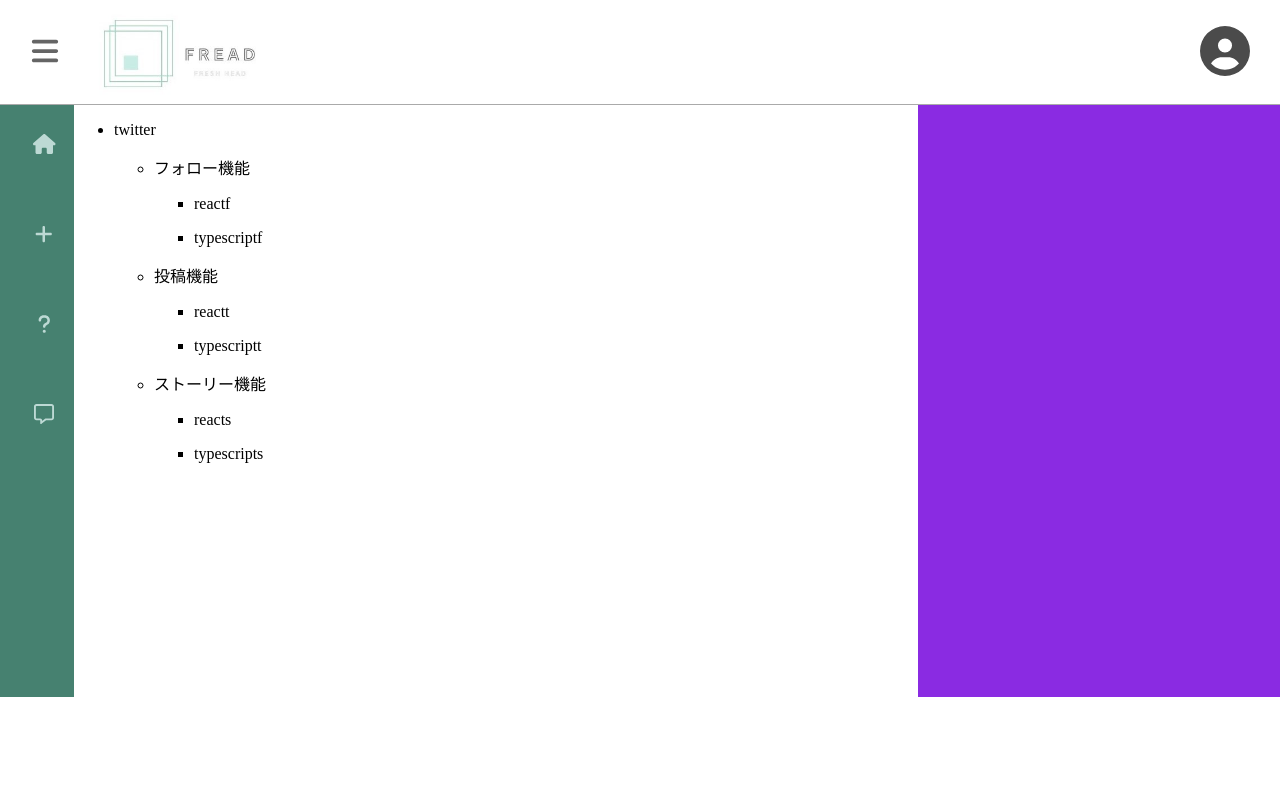
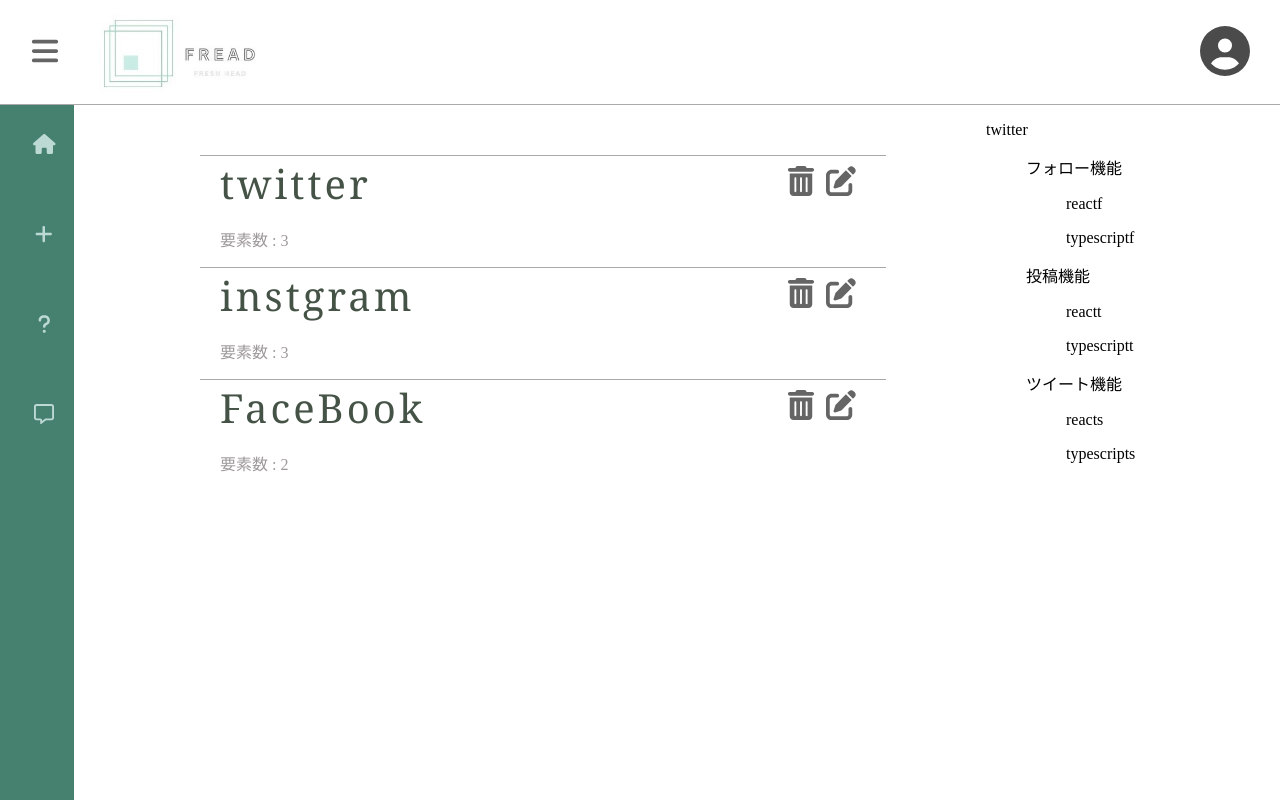
Before and after one commit to akuaki96/development-todo-app, a Next.js app: page / in a window 1280 px wide. Built offline with nearby package versions, Linux system fonts and the light colour scheme.

Commit message:
feat/ホーム画面のレイアウト調整

```diff
--- a/pages/component/atoms.tsx
+++ b/pages/component/atoms.tsx
@@ -12,17 +12,7 @@
   featureList: Feature[];
 };
 
-// グローバルに扱える変数
-export const productNameState = atom<string>({
-  key: "productNameText",
-  default: "ProductName",
-});
-
-export const featureListState = atom<string[]>({
-  key: "featureList",
-  default: [],
-});
-
+// treeリスト
 export const treeListState = atom<treeList[]>({
   key: "treeListState",
   default: [
@@ -40,9 +30,44 @@
           techList: ["reactt", "typescriptt"],
         },
         {
+          name: "ツイート機能",
+          isOpen: false,
+          techList: ["reacts", "typescripts"],
+        },
+      ],
+    },
+    {
+      productName: "instgram",
+      featureList: [
+        {
+          name: "フォロー機能",
+          isOpen: false,
+          techList: ["reactf", "typescriptf"],
+        },
+        {
+          name: "投稿機能",
+          isOpen: false,
+          techList: ["reactt", "typescriptt"],
+        },
+        {
           name: "ストーリー機能",
           isOpen: false,
           techList: ["reacts", "typescripts"],
+        },
+      ],
+    },
+    {
+      productName: "FaceBook",
+      featureList: [
+        {
+          name: "フォロー機能",
+          isOpen: false,
+          techList: ["reactf", "typescriptf"],
+        },
+        {
+          name: "投稿機能",
+          isOpen: false,
+          techList: ["reactt", "typescriptt"],
         },
       ],
     },
--- a/pages/component/treeList.tsx
+++ b/pages/component/treeList.tsx
@@ -1,7 +1,54 @@
-export const TreeList = () => {
+import style from "../../styles/TreeList.module.css";
+import { FC } from "react";
+import { useRecoilState } from "recoil";
+import { treeListState } from ".././component/atoms";
+import { FontAwesomeIcon } from "@fortawesome/react-fontawesome";
+import { faTrashCan } from "@fortawesome/free-solid-svg-icons";
+import { faPenToSquare } from "@fortawesome/free-solid-svg-icons";
+
+type Props = {
+  setSelected: React.Dispatch<React.SetStateAction<number>>;
+};
+
+export const TreeList: FC<Props> = (props) => {
+  const { setSelected } = props;
+
+  const [treeList, setTreeList] = useRecoilState(treeListState);
   return (
-    <div>
-      <div></div>
-    </div>
+    <ul className={style.ul}>
+      {treeList.map((value, index) => (
+        <li
+          key={index}
+          className={style.listContent}
+          onClick={() => {
+            setSelected(index);
+          }}
+        >
+          <div className={style.textContent}>
+            <p className={style.productNameText}>{value.productName}</p>
+            <p className={style.subText}>
+              <span>要素数 : </span>
+              {value.featureList.length}
+            </p>
+          </div>
+
+          <div className={style.buttonContent}>
+            <button className={style.button}>
+              <FontAwesomeIcon
+                icon={faTrashCan}
+                className={style.icon}
+              ></FontAwesomeIcon>
+            </button>
+
+            <button className={style.button}>
+              <FontAwesomeIcon
+                icon={faPenToSquare}
+                className={style.icon}
+              ></FontAwesomeIcon>
+            </button>
+          </div>
+        </li>
+      ))}
+    </ul>
   );
 };
--- a/pages/index.tsx
+++ b/pages/index.tsx
@@ -2,14 +2,16 @@
 import style from "../styles/Home.module.css";
 import { SideBar } from "./component/sideBar";
 import { useState } from "react";
-import { featureListState } from "./component/atoms";
 import { useRecoilState } from "recoil";
 import { treeListState } from "./component/atoms";
+import { TreeList } from "./component/treeList";
 
 const Home = () => {
   const [isOpenMenu, setIsOpenMenu] = useState<boolean>(false);
 
   const [treeList, setTreeList] = useRecoilState(treeListState);
+
+  const [selected, setSelected] = useState<number>(0);
 
   return (
     <div className={style.homeBody}>
@@ -24,21 +26,19 @@
         </div>
 
         <div className={style.treeListArea}>
-          <ul>
-            {treeList.map((treeList, index) => (
-              <li key={index} className={style.treeListContents}>
-                <p>{treeList.productName}</p>
-                <ul>
-                  {treeList.featureList.map((feat, featIndex) => (
-                    <li key={featIndex}>
-                      <p>{feat.name}</p>
-                      <ul>
-                        {feat.techList.map((tech, techIndex) => (
-                          <li key={techIndex}>
-                            <p>{tech}</p>
-                          </li>
-                        ))}
-                      </ul>
+          <TreeList setSelected={setSelected}></TreeList>
+        </div>
+
+        <div className={style.firstInputArea}>
+          <p>{treeList[selected].productName}</p>
+          <ul className={style.ul}>
+            {treeList[selected].featureList.map((feat, featIndex) => (
+              <li key={featIndex}>
+                <p>{feat.name}</p>
+                <ul className={style.ul}>
+                  {feat.techList.map((tech, techIndex) => (
+                    <li key={techIndex}>
+                      <p>{tech}</p>
                     </li>
                   ))}
                 </ul>
@@ -46,7 +46,6 @@
             ))}
           </ul>
         </div>
-        <div className={style.firstInputArea}></div>
       </div>
       {/* <FirstInput></FirstInput> */}
     </div>
--- a/styles/FirstInput.module.css
+++ b/styles/FirstInput.module.css
@@ -11,7 +11,7 @@
 }
 
 .inputContents {
-  background-color: rgba(0, 55, 128, 0.526);
+  background-color: #74c29c;
   width: 80%;
   height: 90%;
   text-align: center;
--- a/styles/Header.module.css
+++ b/styles/Header.module.css
@@ -1,13 +1,14 @@
 .header {
+  /* background-color: #468170; */
   height: 13vh;
-  width: 100vw;
+  /* width: 100vw; */
   display: flex;
   justify-content: flex-start;
   align-items: center;
   /* padding-bottom: 10px; */
   margin-right: 0;
   /* background-color: #66bea5; */
-  border-bottom: 1px solid rgba(44, 44, 44, 0.4);
+  border-bottom: 1.5px solid rgba(44, 44, 44, 0.4);
   margin-bottom: 0;
 }
 
--- a/styles/Home.module.css
+++ b/styles/Home.module.css
@@ -1,36 +1,38 @@
 .homeBody {
-  width: 100%;
+  width: 100vw;
   height: 100vh;
 }
 
 .main {
   margin: 0;
   display: flex;
-  /* background-color: blue; */
-  height: 74vh;
+  height: 80%;
+  width: 100%;
 }
 
 .falseMenuBarArea {
   position: fixed;
+  z-index: 999;
   left: 0;
   width: 50px;
-  height: 74vh;
+  height: 100%;
   background-color: #468170;
   border-left: 24px solid #468170;
   overflow-x: hidden;
   margin: 0;
-  transition: width 0.3s ease-in-out;
+  transition: width 0.2s ease-in-out;
 }
 
 .trueMenuBarArea {
   position: fixed;
+  z-index: 999;
   left: 0;
   width: 300px;
-  height: 74vh;
+  height: 100%;
   background-color: #74c29c;
   border-left: 24px solid #74c29c;
   margin: 0;
-  transition: width 0.3s ease-in-out;
+  transition: width 0.2s ease-in-out;
   overflow-x: hidden;
   margin: 0;
 }
@@ -38,13 +40,20 @@
 .treeListArea {
   flex: 70%;
   background-color: white;
+  height: 100%;
 }
 
 .firstInputArea {
   flex: 30%;
-  background-color: blueviolet;
+  /* background-color: blueviolet; */
+  height: 100%;
 }
 
 .treeListArea {
-  margin-left: 74px;
+  /* margin-left: 74px; */
+  margin: 50px 100px 0px 200px;
 }
+
+.ul {
+  list-style: none;
+}
--- /dev/null
+++ b/styles/TreeList.module.css
@@ -0,0 +1,63 @@
+.ul {
+  list-style: none;
+  margin: 0;
+  padding: 0;
+}
+
+.listContent {
+  border-top: 1.5px solid rgba(44, 44, 44, 0.4);
+  display: flex;
+  align-items: flex-start;
+}
+
+.listContent:hover {
+  background-color: rgba(44, 44, 44, 0.4);
+}
+
+/* .textContent {
+} */
+
+.buttonContent {
+  margin-left: auto;
+  margin-right: 20px;
+  padding-top: 10px;
+  display: flex;
+}
+
+.button {
+  padding: 0;
+  background-color: white;
+  border: none;
+  margin-right: 10px;
+  z-index: 1;
+}
+
+.button:hover {
+  color: #66bea5;
+  transition: 0.1s;
+}
+
+.icon {
+  z-index: 1;
+  height: 30px;
+  width: 30px;
+  opacity: 0.6;
+}
+
+.productNameText {
+  padding-left: 20px;
+  margin: 0;
+  color: rgb(49, 65, 51);
+  font-size: 40px;
+  opacity: 0.9;
+  font-family: Cambria, Cochin, Georgia, Times, "Times New Roman", serif;
+  letter-spacing: 3px;
+}
+
+.subText {
+  /* margin: 10px; */
+  padding-left: 20px;
+  opacity: 0.7;
+  color: rgb(118, 110, 110);
+  font-family: "Times New Roman", Times, serif;
+}
```
Also changed, not shown: pages/tmp.tsx (+0 -19 lines).
